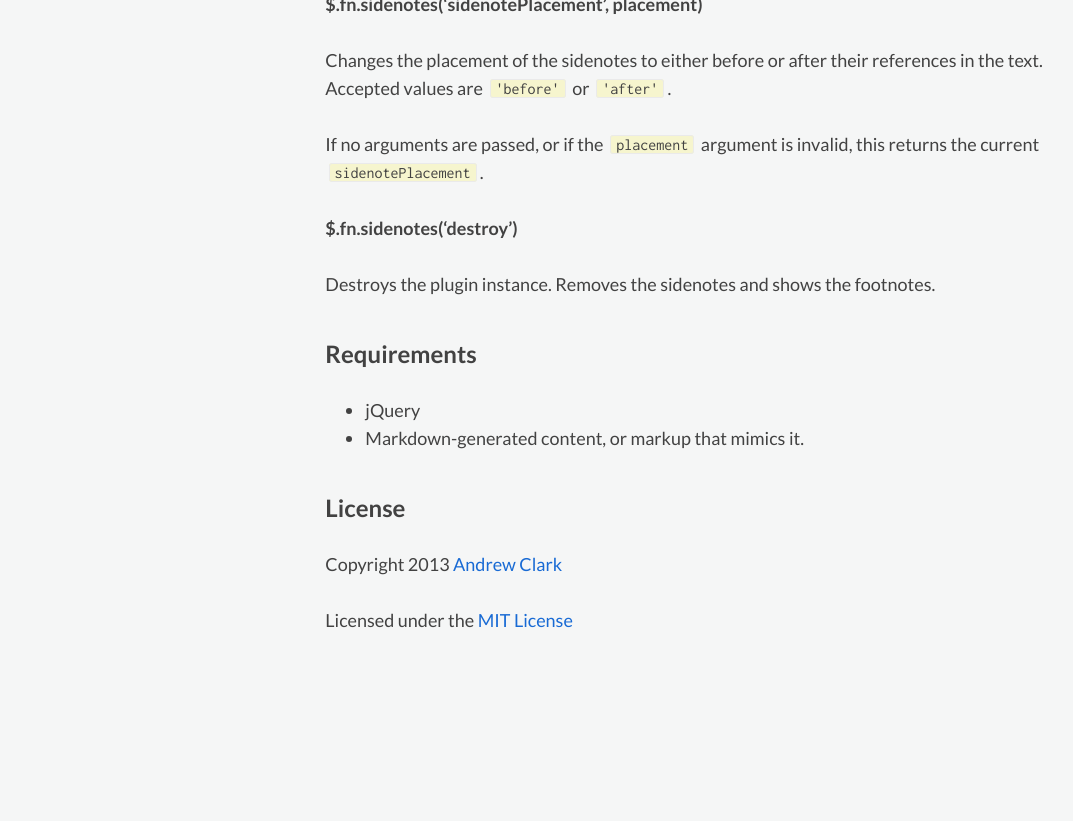
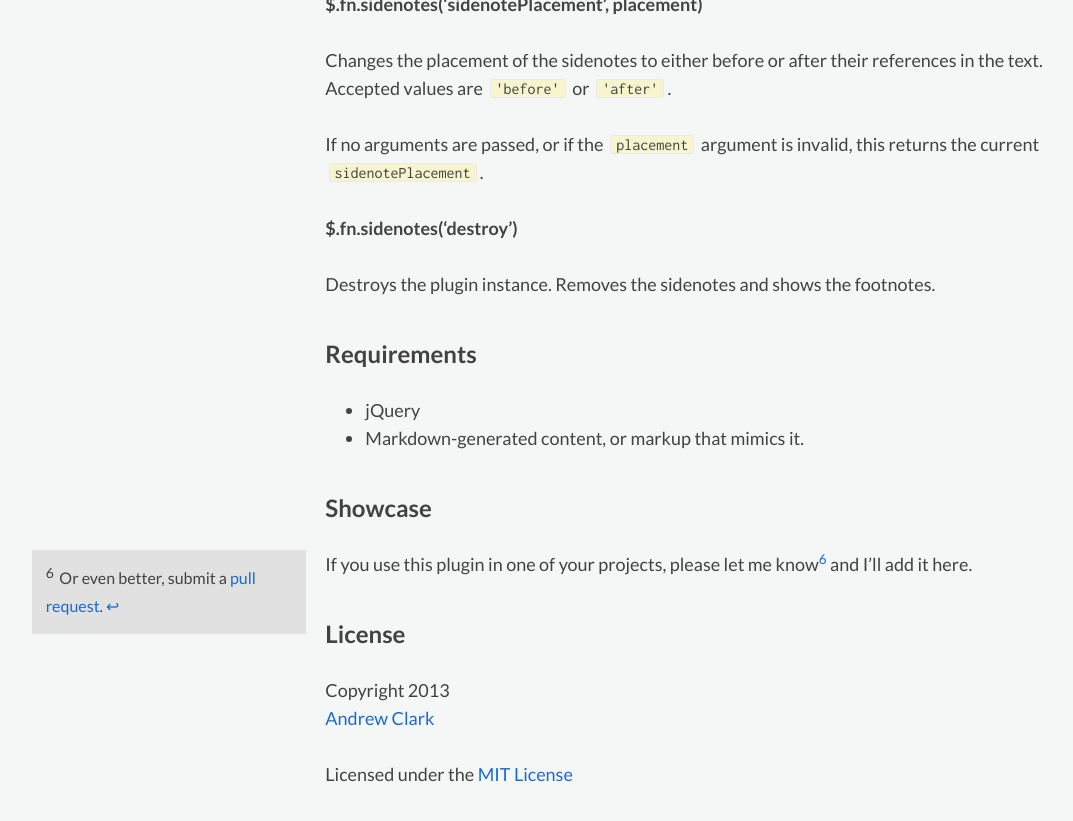
Before and after one commit to acdlite/jquery.sidenotes, a Jekyll site: the page built from index.md, in a window 1280 px wide and 900 px high, scrolled down 5974 px. Shown: the top 821 px of the window, without its empty margins (63-1136 px from the left). Built offline with Jekyll 4.4.1, drawn with Linux system fonts in a browser that asks for light colours; before the commit the page ends 6720 px from its top, so only the background shows below that.

Commit message:
Update index.md

```diff
--- a/index.md
+++ b/index.md
@@ -215,6 +215,12 @@ Destroys the plugin instance. Removes the sidenotes and shows the footnotes.
 * jQuery
 * Markdown-generated content, or markup that mimics it.
 
+## Showcase
+
+If you use this plugin in one of your projects, please let me know[^pull] and I'll add it here.
+
+[^pull]: Or even better, submit a [pull request](https://github.com/acdlite/jquery.sidenotes).
+
 ## License
 
 Copyright 2013
```
